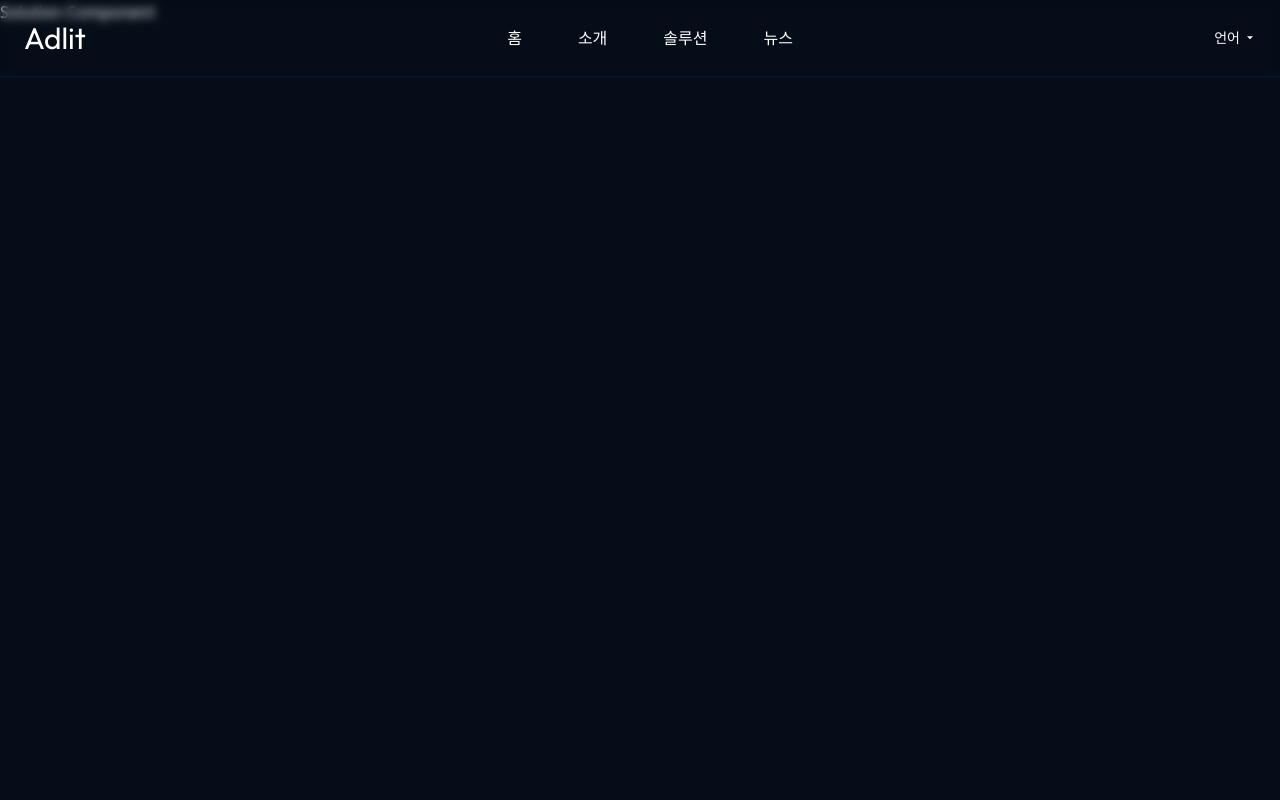
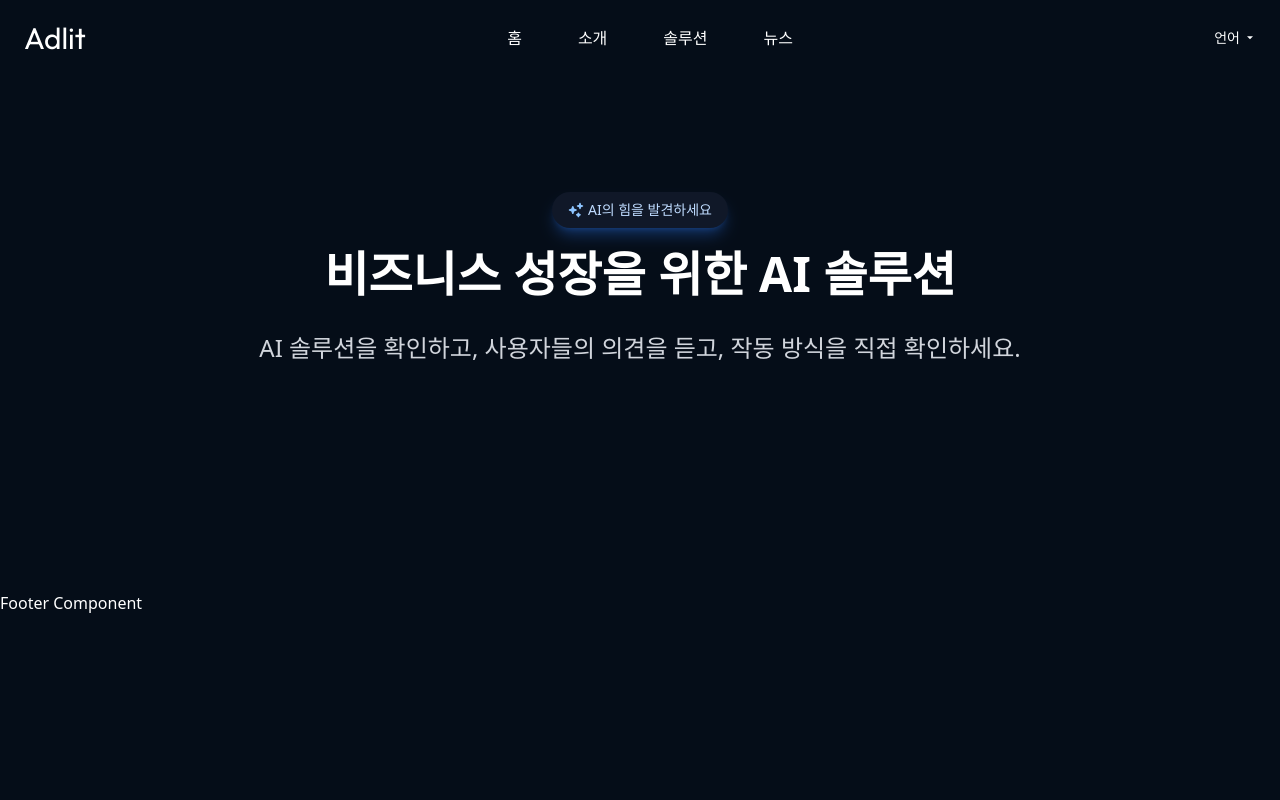
Before and after one commit to Fearless-Lab/fearless-lab.github.io, a React (Vite) app: page /data-visualization/solution in a window 1280 px wide. Shown: the top 800 px of the page. Built offline with nearby package versions, Linux system fonts and the light colour scheme.

Commit message:
feat: implement Solution section header and extract gsap scroll reveal hook

```diff
--- a/src/App.tsx
+++ b/src/App.tsx
@@ -2,7 +2,7 @@ import { BrowserRouter as Router, Routes, Route } from "react-router-dom";
 import Home from "./pages/Home";
 import Navbar from "./components/Navbar";
 import About from "./pages/About";
-import Solution from "./pages/Solution";
+import Solution from "./pages/components/Home/Solution";
 import News from "./pages/News";
 
 import gsap from "gsap";
@@ -13,11 +13,11 @@ gsap.registerPlugin(ScrollTrigger, SplitText);
 
 function App() {
   return (
-    <div>
+    <div className="relative overflow-hidden">
       <Router basename="/data-visualization/">
         <Navbar />
 
-        <div className="h-[1000px]">
+        <div>
           <Routes>
             <Route path="/" element={<Home />} />
             <Route path="/about" element={<About />} />
--- a/src/components/SubInfopill.tsx
+++ b/src/components/SubInfopill.tsx
@@ -2,7 +2,7 @@ import type { ReactNode } from "react";
 
 const SubInfopill = ({ children }: { children: ReactNode }) => {
   return (
-    <div className="mb-8 max-w-2xl">
+    <div className="mb-8">
       <p className="text-md md:text-2xl text-gray-300 leading-relaxed">
         {children}
       </p>
--- /dev/null
+++ b/src/hooks/animation/useScrollReveal.ts
@@ -0,0 +1,47 @@
+// src/hooks/useScrollReveal.ts
+import { useGSAP } from "@gsap/react";
+import gsap from "gsap";
+import type { RefObject } from "react";
+
+interface Options {
+  y?: number;
+  opacity?: number;
+  duration?: number;
+  ease?: string;
+  start?: string;
+  delay?: number;
+}
+
+export const useScrollReveal = (
+  ref: RefObject<HTMLElement | null>,
+  options: Options = {}
+) => {
+  const {
+    y = 30,
+    opacity = 0,
+    duration = 2,
+    ease = "power3.out",
+    start = "top 80%",
+    delay = 0,
+  } = options;
+
+  useGSAP(
+    () => {
+      if (!ref.current) return;
+
+      gsap.from(ref.current, {
+        y,
+        opacity,
+        duration,
+        ease,
+        delay,
+        scrollTrigger: {
+          trigger: ref.current,
+          start,
+          toggleActions: "play none none none",
+        },
+      });
+    },
+    { scope: ref }
+  );
+};
--- a/src/pages/Home.tsx
+++ b/src/pages/Home.tsx
@@ -1,11 +1,13 @@
 import Hero from "./components/Home/Hero";
 import SlidingSection from "./components/Home/SlidingSection";
+import Solution from "./components/Home/Solution";
 
 const Home = () => {
   return (
     <>
       <Hero />
       <SlidingSection />
+      <Solution />
     </>
   );
 };
--- a/src/pages/Solution.tsx
+++ /dev/null
@@ -1,8 +0,0 @@
-const Solution = () => {
-  return (
-    <>
-      <h1>Solution Component</h1>
-    </>
-  );
-};
-export default Solution;
--- a/src/pages/components/Home/Hero.tsx
+++ b/src/pages/components/Home/Hero.tsx
@@ -20,7 +20,7 @@ const Hero = () => {
     <>
       <div
         ref={heroRef}
-        className="flex flex-col items-center justify-center min-h-screen text-white p-4 text-center"
+        className="flex flex-col items-center justify-center py-48 px-4 text-center flex-wrap"
         style={{
           background:
             "radial-gradient(ellipse at top, #1a3a5e 0%, #0a1f33 40%, #050d18 60%)",
--- a/src/pages/components/Home/SlidingSection.tsx
+++ b/src/pages/components/Home/SlidingSection.tsx
@@ -2,6 +2,7 @@ import { useRef } from "react";
 import { useGSAP } from "@gsap/react";
 import gsap from "gsap";
 import { companies } from "../../../../constants/navLinks";
+import { useScrollReveal } from "../../../hooks/animation/useScrollReveal";
 
 const SlidingSection = () => {
   const containerRef = useRef<HTMLDivElement>(null);
@@ -28,27 +29,10 @@ const SlidingSection = () => {
     { scope: containerRef }
   );
 
-  useGSAP(
-    () => {
-      gsap.from(containerRef.current, {
-        y: 30,
-        opacity: 0,
-        duration: 2,
-        ease: "power3.out",
-        scrollTrigger: {
-          trigger: containerRef.current,
-          start: "top 80%",
-          toggleActions: "play none none none",
-          // 한 번 스크롤해서 애니메이션 시작하면 끝날 때까지 그대로 두고,
-          // 뒤로 스크롤해도 애니메이션을 다시 역재생하거나 초기 상태로 돌리지 않음
-        },
-      });
-    },
-    { scope: containerRef }
-  );
+  useScrollReveal(containerRef);
 
   return (
-    <div ref={containerRef} className="w-1/2 overflow-hidden my-18 m-auto">
+    <div ref={containerRef} className="w-1/2 overflow-hidden p-20 m-auto">
       <div ref={trackRef} className="flex whitespace-nowrap">
         {[...companies, ...companies].map((corp, i) => (
           <span key={i} className="text-white text-md font-semibold px-8">
--- /dev/null
+++ b/src/pages/components/Home/Solution.tsx
@@ -0,0 +1,30 @@
+import { useRef } from "react";
+import HighlightBadge from "../../../components/HighlightBadge";
+import Infopill from "../../../components/Infopill";
+import SubInfopill from "../../../components/SubInfopill";
+import { useScrollReveal } from "../../../hooks/animation/useScrollReveal";
+
+const Solution = () => {
+  const containerRef = useRef<HTMLDivElement>(null);
+
+  useScrollReveal(containerRef);
+
+  return (
+    <div
+      className="flex flex-col items-center justify-center py-48 px-4 text-center flex-wrap"
+      ref={containerRef}
+    >
+      <HighlightBadge>AI의 힘을 발견하세요</HighlightBadge>
+
+      <Infopill>비즈니스 성장을 위한 AI 솔루션</Infopill>
+
+      <SubInfopill>
+        AI 솔루션을 확인하고, 사용자들의 의견을 듣고, 작동 방식을 직접
+        확인하세요.
+      </SubInfopill>
+
+      {/* Solution Detail */}
+    </div>
+  );
+};
+export default Solution;
```
